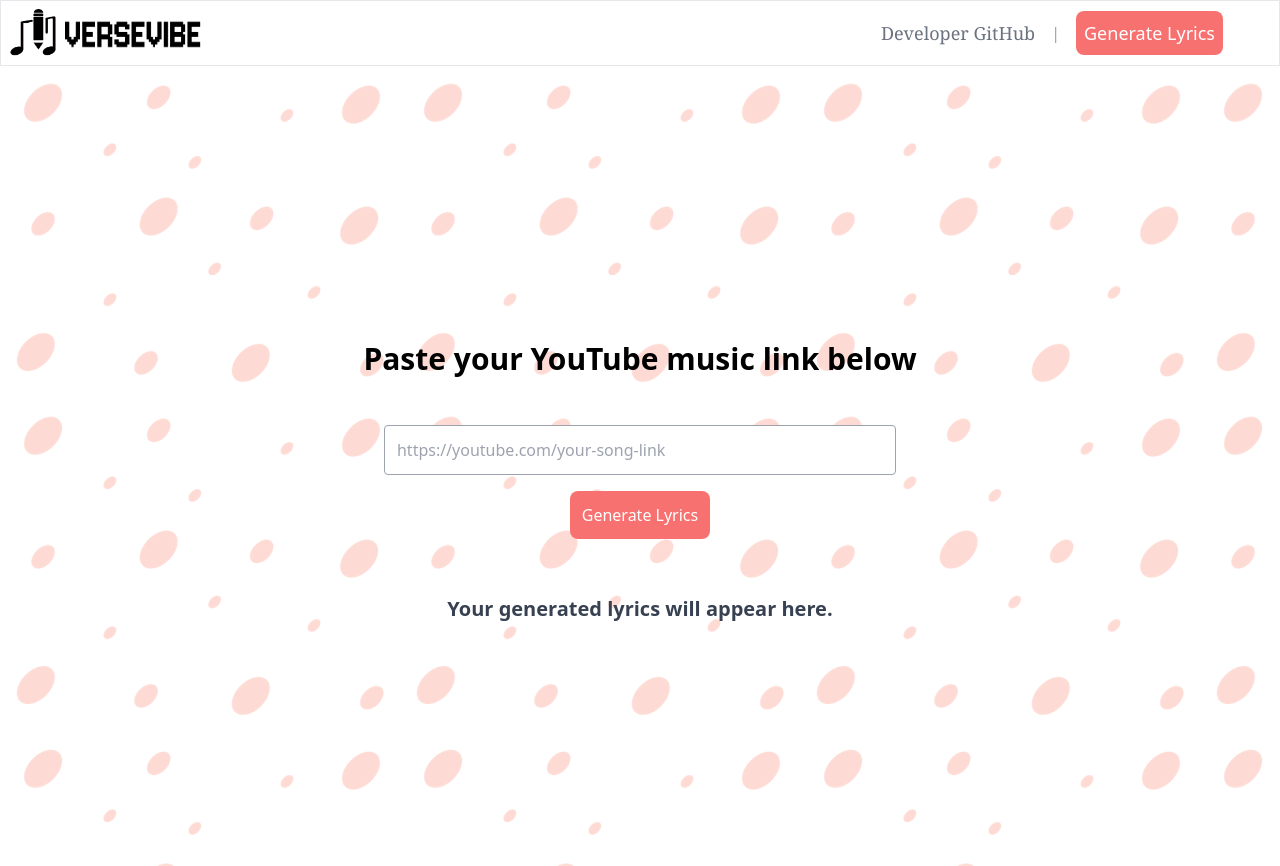
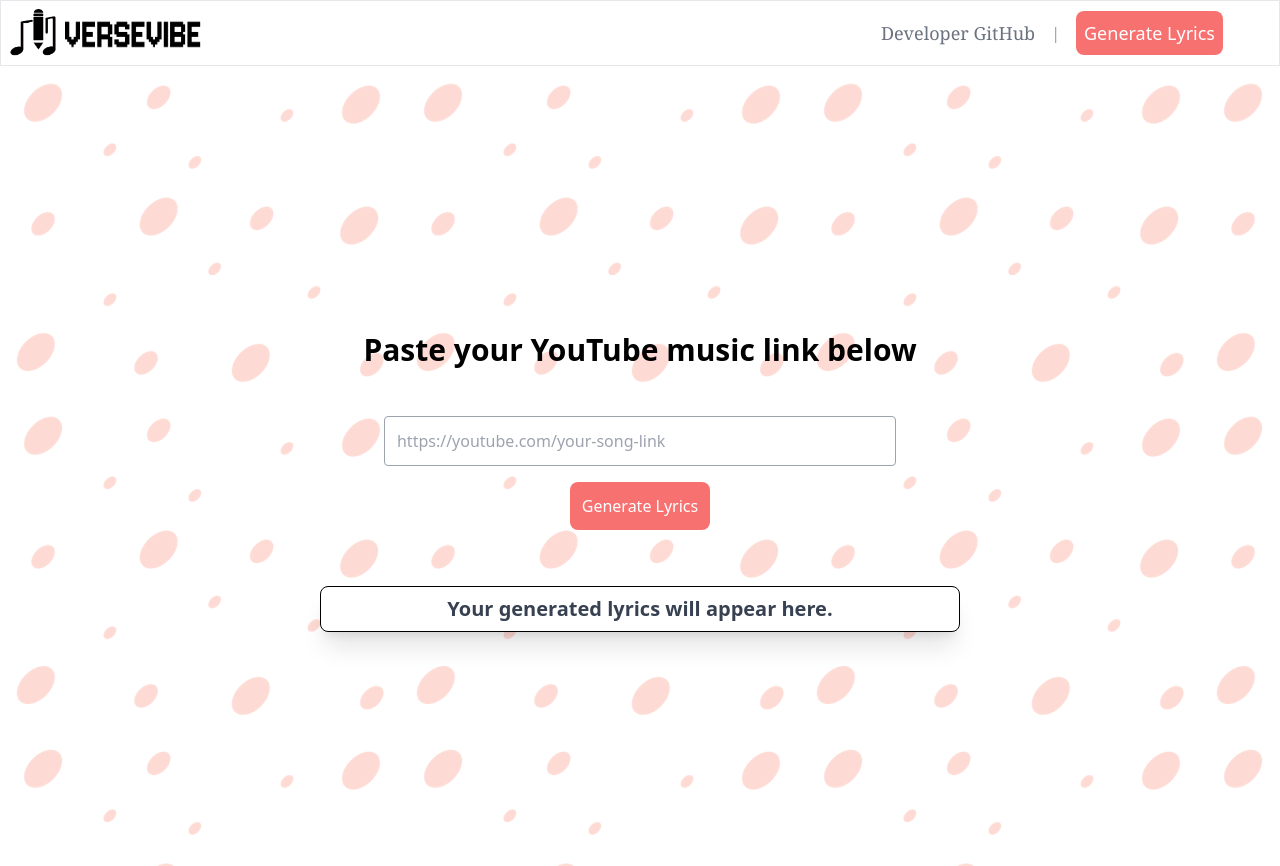
Before and after one commit to adixb/VerseVibe-frontend-, a React (Create React App) app: page /GenerateLyrics in a window 1280 px wide. Built offline with nearby package versions, Linux system fonts and the light colour scheme.

Commit message:
updated code

```diff
--- a/src/Pages/GenLyrics.jsx
+++ b/src/Pages/GenLyrics.jsx
@@ -21,11 +21,9 @@ const handleGenerateLyrics = async () => {
       // Sending link to backend
       const response = await axios.post('http://127.0.0.1:8000/api/lyrics/getLyrics', { link: youtubeLink });
 
-
-
-    // Accessing the video title from response.data
+      // Accessing the lyrics from response.data
       const data = response.data;
-    setLyrics(data.videoTitle); // Change to videoTitle if that's what you expect to display
+      setLyrics(data.lyrics);
     } catch (err) {
       console.error('Error fetching lyrics:', err);
       alert('Failed to generate lyrics, please try again!');
@@ -62,7 +60,7 @@ const handleGenerateLyrics = async () => {
           {loading ? (
             <p className="text-xl text-black">Generating lyrics, please wait...</p>
           ) : (
-            <p className="text-xl font-bold text-gray-700 whitespace-pre-wrap">
+            <p className="text-xl font-bold text-gray-700 whitespace-pre-wrap bg-white border border-black p-2 rounded-lg shadow-xl">
               {lyrics || 'Your generated lyrics will appear here.'}
             </p>
           )}
```
Lines whose indentation alone changed are shown as unchanged.
